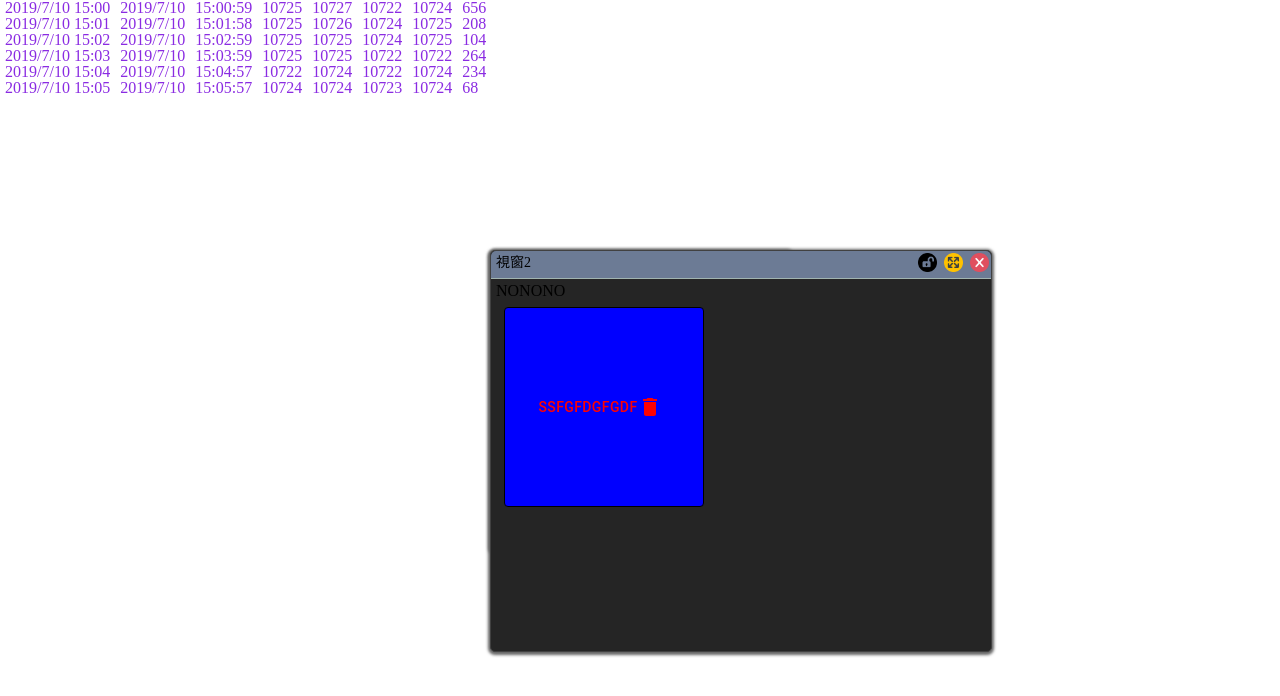
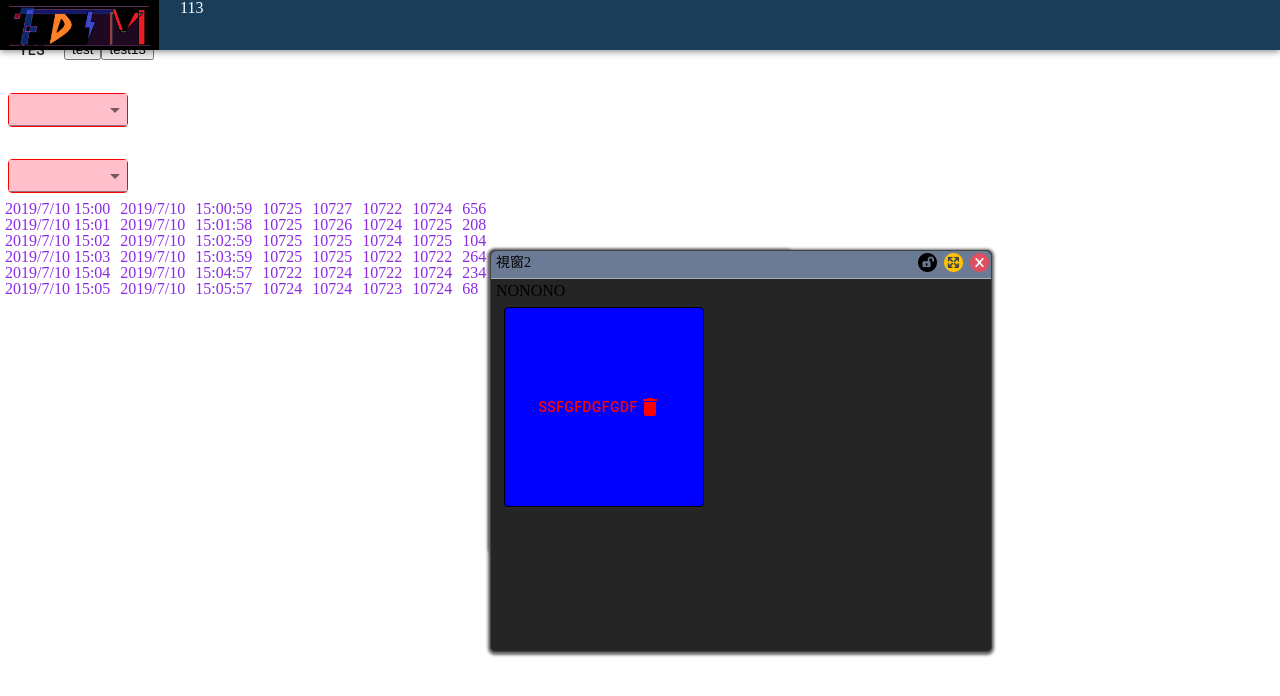
Before and after one commit to taiwanhua/fdtm, a React (Create React App) app: page / in a window 1280 px wide. Shown: the top 696 px of the page. Built offline with nearby package versions, Linux system fonts and the light colour scheme.

Commit message:
SimpleSelect組件調整

```diff
--- a/src/Component/Common/Container/Topcontainer.js
+++ b/src/Component/Common/Container/Topcontainer.js
@@ -95,7 +95,7 @@ console.log(state)
 
     return (
         <Topcontextfunction>
-            {/*<Navigation/>*/}
+            <Navigation/>
             <Drag  initialvar={{id:"test",width:"300px",height:"300px",titletext:"視窗1"}}><div>YES</div><div>YES</div><div>YES</div></Drag>
             <Drag  initialvar={{id:"test13",width:"500px",height:"400px",titletext:"視窗2"}}><div>NONONO</div>
                 <LineButton onClick= { (e)=>setState({...state,background:"red"}) } i="123"  href="https://tw.yahoo.com/" props={state}  >
@@ -112,9 +112,9 @@ console.log(state)
             {/*<LineButton  props={{id:"dfsadf",border:"black 1px solid",textleft:"fff"}}/>*/}
             {/*<ContainedButton  props={{id:"as",textright:"CB",background:"red"}}></ContainedButton>*/}
             {/*<TextButton  props={{id:"as1",textright:"CB"}} />*/}
-            {/*<SimpleSelect props={{a:11,b:22,c:33}} showvalue={true} labelname="one" keep={["a"]} kill={["b"]} />*/}
-            {/*<SimpleSelect props={{a:11,b:22,c:33}}  />*/}
-            <Droptable drop={{RorC:"R"}} data={Jsondata}/>
+            <SimpleSelect props={{a:11,b:22,c:33}} showvalue={true} labelname="one" keep={["a"]} kill={["b"]} />
+            <SimpleSelect props={{a:11,b:22,c:33}}  />
+            <Droptable drop={{RorC:"C"}} data={Jsondata}/>
 
 
 
--- a/src/Component/Common/Functional/Drag.js
+++ b/src/Component/Common/Functional/Drag.js
@@ -209,10 +209,10 @@ const Drag = (props) => {
         let leftbeforemax = parseInt(initalleft);//放大以前視窗left
         let topbeforemax = parseInt(initaltop);//放大以前視窗right
         let ismove = true;//用來判斷這次是不是在拖拽視窗，需不需要再次儲存left、top
-        let fixtop = 100;//用來控制視窗拖拽時，上方多少px不能是拖拽範圍                4.修改四周多少px不能是拖拽、縮放範圍
+        let fixtop = 50;//用來控制視窗拖拽時，上方多少px不能是拖拽範圍                4.修改四周多少px不能是拖拽、縮放範圍
         let fixright = 100;//用來控制視窗拖拽時，右方多少px不能是拖拽範圍              4.修改四周多少px不能是拖拽、縮放範圍
         let fixleft = 100;//用來控制視窗拖拽時，左方多少px不能是拖拽範圍               4.修改四周多少px不能是拖拽、縮放範圍
-        let fixbottom = 100;//用來控制視窗拖拽時，下方多少px不能是拖拽範圍             4.修改四周多少px不能是拖拽、縮放範圍
+        let fixbottom = 50;//用來控制視窗拖拽時，下方多少px不能是拖拽範圍             4.修改四周多少px不能是拖拽、縮放範圍
 
         /**
                  * 透過ID取得DOM函數
--- a/src/Component/Common/Functional/Navigation.js
+++ b/src/Component/Common/Functional/Navigation.js
@@ -8,9 +8,9 @@ import {ThemeProvider} from 'styled-components';
 import Button from '@material-ui/core/Button';
 import Box from '@material-ui/core/Box';
 import Grid from '@material-ui/core/Grid';
-import { createMuiTheme } from "@material-ui/core";
-
-
+import {createMuiTheme} from "@material-ui/core";
+import AppBar from '@material-ui/core/AppBar';
+import Toolbar from '@material-ui/core/Toolbar';
 
 
 //spacing為[0,10]之區間的數，控制元素間間格距離(padding)每一單位為8px
@@ -27,6 +27,27 @@ const Navigation = props => {
     // FetchID(99);
     // #343a40
 
+    const Navbar = styled(AppBar)`
+      /*css*/
+      && {
+      background-color: #1a3e59;
+      position: fixed;
+      top: 0px;
+      z-index: 0;
+      height: 50px;
+      flex-direction: row;
+      color: ${(props) => ((props.p.color) ? "left" : "none")}
+
+        & #FDTMLogo {
+            background: url("./img/FDTMLogo.png") no-repeat;
+            background-size: contain;
+            height: 50px;
+            width: 180px;
+        }
+      }
+    `;
+
+
     const Buttonself = styled(Button)`
       && {
         //color: darkgreen;
@@ -40,7 +61,7 @@ const Navigation = props => {
         color: "red"
     }
 
-    const GGrid = styled( ({theme,...other})=>(<Grid {...other}/>)   )`
+    const GGrid = styled(({theme, ...other}) => (<Grid {...other}/>))`
 
       &{
        //flexGrow: 1;
@@ -59,21 +80,33 @@ const Navigation = props => {
     console.log(props)
     return (
         <React.Fragment>
-                <GGrid  theme={theme} p={props} container spacing={0}>
-                    <GGrid theme={theme} item  xs={12}>
+            <Navbar position="static" p={{color: "trueiko"}}>
+
+                <div id="FDTMLogo">
+
+                </div>
+                <div>113</div>
+
+
+
+
+
+
+            </Navbar>
+            <GGrid theme={theme} p={props} container spacing={0}>
+                <GGrid theme={theme} item xs={12}>
                     1
                 </GGrid>
-                    <GGrid theme={theme}  item xs={4}>
+                <GGrid theme={theme} item xs={4}>
                     2
                 </GGrid>
-                    <GGrid theme={theme}  item xs={4}>
+                <GGrid theme={theme} item xs={4}>
                     3
                 </GGrid>
-                    <GGrid id="a1" theme={theme}item xs={4}>
+                <GGrid id="a1" theme={theme} item xs={4}>
                     3
                 </GGrid>
             </GGrid>
-
 
 
             <Buttonself>yes</Buttonself>
--- a/src/Component/Common/Functional/Selects.js
+++ b/src/Component/Common/Functional/Selects.js
@@ -75,13 +75,14 @@ export const SimpleSelect = ({props, ...other}) => {
             ".MuiSelect-select": {
                 color: "red",
             },
+
         }
         ,
         menu: {
             // MuiButtonBase-root MuiListItem-root MuiMenuItem-root makeStyles-menu-481 MuiMenuItem-gutters MuiListItem-gutters MuiListItem-button
             color: "blue",
             background: "purple",
-            "&& .MuiPaper-root":{
+            "&& .MuiPaper-root": {
                 background: "yellow",
             },
             "&.MuiListItem-button": {
@@ -89,7 +90,7 @@ export const SimpleSelect = ({props, ...other}) => {
                 color: "green",
             },
             "&.MuiListItem-button:hover": {
-                // background: "red",
+                background: "blue",
                 color: "green",
             },
             "&.Mui-selected": {
@@ -100,6 +101,7 @@ export const SimpleSelect = ({props, ...other}) => {
                 //針對上一次選擇的選項
                 color: "black",
             },
+
         },
         menucontainer: {
             background: "yellow"
```
Also changed, not shown: public/img/FDTMLogo.png (added). Lines whose indentation alone changed are shown as unchanged.
